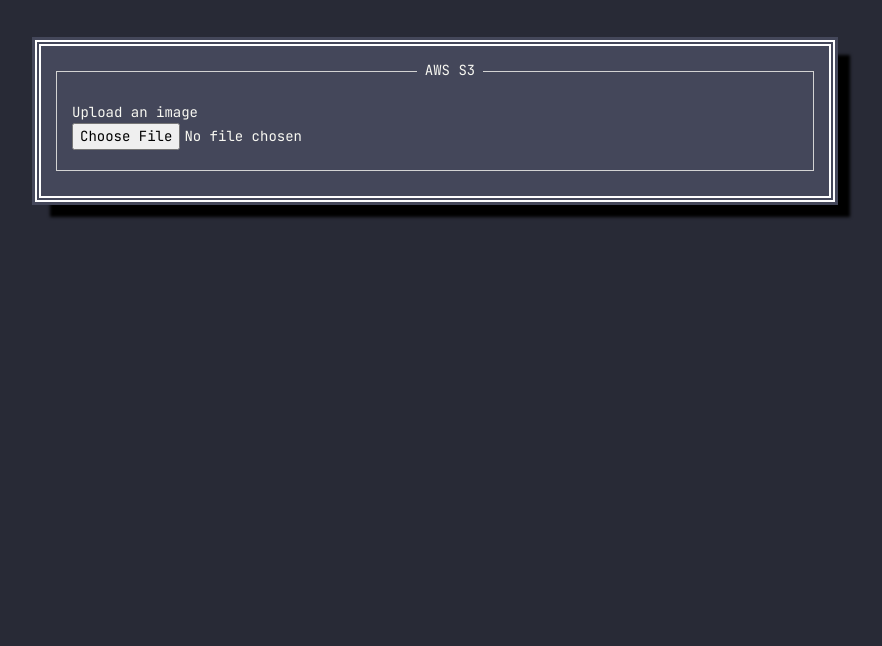
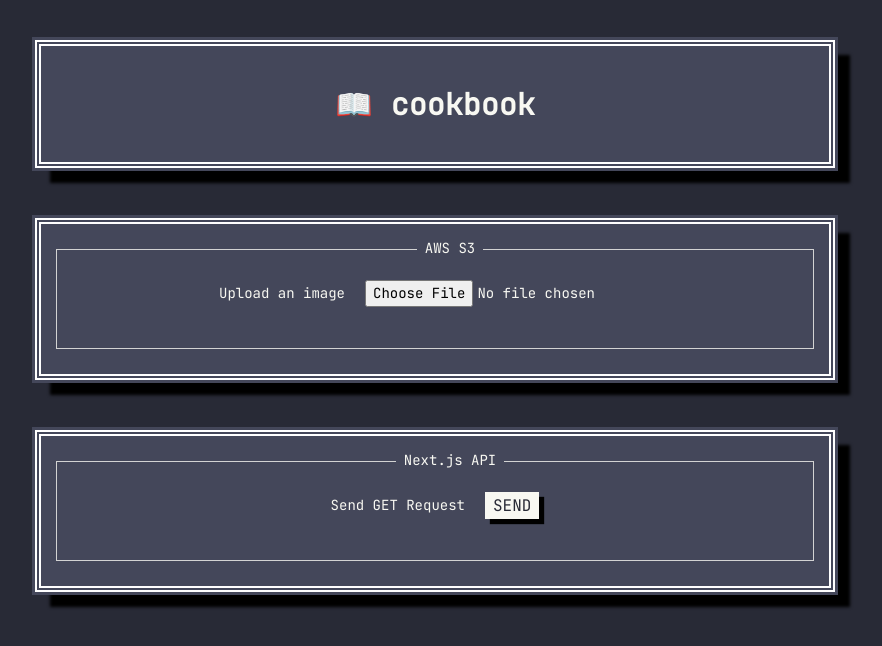
Before and after one commit to 0xfrian/cookbook, a Next.js app: page / in a window 1280 px wide. Shown: the top 646 px of the page, without its empty margins (205-1087 px from the left). Built offline with nearby package versions, Linux system fonts and the light colour scheme.

Commit message:
Added simple API interaction using axios

```diff
--- a/package.json
+++ b/package.json
@@ -13,6 +13,7 @@
   "author": "",
   "license": "ISC",
   "dependencies": {
+    "@aws-sdk/client-s3": "^3.305.0",
     "@chakra-ui/react": "^2.5.5",
     "@emotion/react": "^11.10.6",
     "@emotion/styled": "^11.10.6",
@@ -20,6 +21,7 @@
     "@types/node": "^18.15.11",
     "@types/react": "^18.0.32",
     "aws-sdk": "^2.1348.0",
+    "axios": "^1.3.4",
     "dotenv": "^16.0.3",
     "framer-motion": "^10.10.0",
     "next": "^13.2.4",
--- /dev/null
+++ b/src/pages/api/index.ts
@@ -0,0 +1,11 @@
+// Types
+import type { NextApiRequest, NextApiResponse } from "next";
+
+export default function handler(req: NextApiRequest, res: NextApiResponse) {
+  if (req.method == "GET") {
+    console.log("GET request received at: /");
+    res.json({
+      name: "0xfrian",
+    });
+  }
+}
--- a/src/pages/index.tsx
+++ b/src/pages/index.tsx
@@ -1,17 +1,21 @@
 // Components
 import {
+  Button,
   Flex,
   FormLabel,
+  Heading,
   Input,
 } from "@chakra-ui/react";
 import Head from "next/head";
 import CurveContainer from "../components/CurveContainer";
 
-// Hooks
+// Constants, Functions, and Hooks
+import axios from "axios";
 import { useEffect, useState } from "react";
 
 // Types
-import { ChangeEvent } from "react";
+import type { ChangeEvent } from "react";
+import type { AxiosResponse } from "axios";
 
 export default function index() {
   const [data, setData] = useState<string | ArrayBuffer>();
@@ -27,6 +31,14 @@
     reader.onload = () => setData(reader.result!);
   }
 
+  async function handleSendGETRequest() {
+    const response: AxiosResponse = await axios({
+      method: "GET",
+      url: "/api/",
+    });
+    console.log("Response: ", response.data.name);
+  }
+
   useEffect(() => {
     if (data) console.log("Base64 String: ", data);
   }, [data]);
@@ -34,11 +46,11 @@
   return (
     <>
       <Head>
-        <title>Kitchen</title>
+        <title>cookbook</title>
         <link
           rel="icon"
           type="image/x-icon"
-          href="https://em-content.zobj.net/thumbs/120/google/350/man-cook_1f468-200d-1f373.png"
+          href="https://em-content.zobj.net/thumbs/120/google/350/open-book_1f4d6.png"
         />
         <meta name="viewport" content="viewport-fit=cover" />
         <meta name="viewport" content="width=device-width, initial-scale=1" />
@@ -60,10 +72,35 @@
             justifyContent="start"
             alignItems="center"
             padding="40px 0"
+            gap="50px"
             width="100%"
             maxWidth="800px"
           >
+            <Flex
+              id="outer-container"
+              flexDirection="column"
+              justifyContent="start"
+              alignItems="center"
+              margin="0px"
+              padding="40px 0"
+              width="100%"
+              height="100%"
+              background="#44475a"
+              border="6px double white"
+              boxShadow="0 0 0 3px #44475a, 15px 15px 3px black"
+              userSelect="none"
+            >
+              <Heading fontSize="30px">📖 cookbook</Heading>
+            </Flex>
+
             <CurveContainer heading="AWS S3">
+              <Flex
+                flexDirection="row"
+                justifyContent="center"
+                alignItems="center"
+                gap="20px"
+                width="100%"
+              >
                 <FormLabel htmlFor="sample-image" >
                   Upload an image
                 </FormLabel>
@@ -80,6 +117,28 @@
                   multiple={false}
                   onChange={handleFiles}
                 />
+              </Flex>
+            </CurveContainer>
+
+            <CurveContainer heading="Next.js API">
+              <Flex
+                flexDirection="row"
+                justifyContent="center"
+                alignItems="center"
+                gap="20px"
+                width="100%"
+              >
+                <FormLabel htmlFor="send-get-request">
+                  Send GET Request
+                </FormLabel>
+                <Button
+                  id="send-get-request"
+                  variant="main"
+                  onClick={handleSendGETRequest}
+                >
+                  SEND
+                </Button>
+              </Flex>
             </CurveContainer>
           </Flex>
         </Flex>
```
Also changed, not shown: 1 other file (tests, documents, lock files or other folders). Lines whose indentation alone changed are shown as unchanged.
